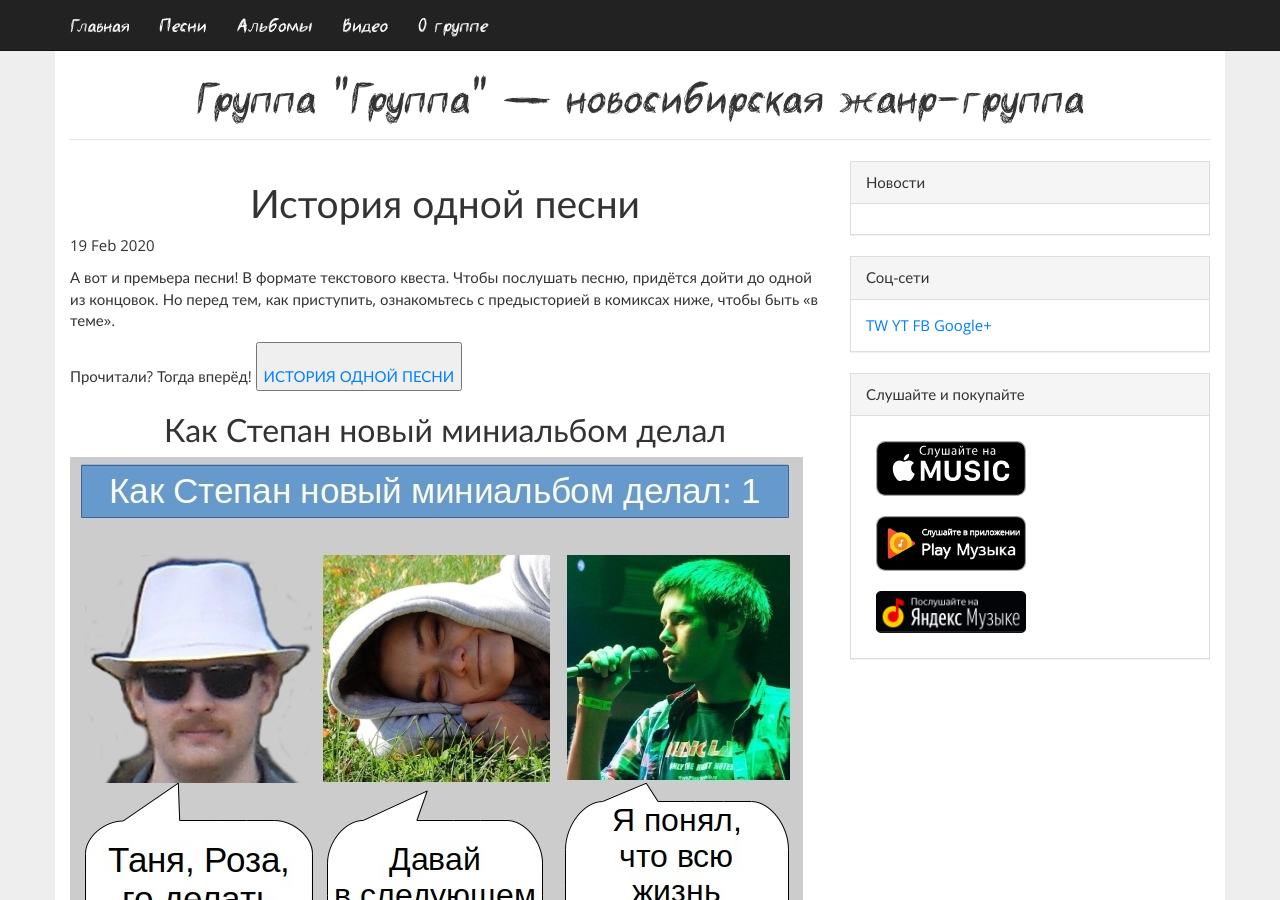
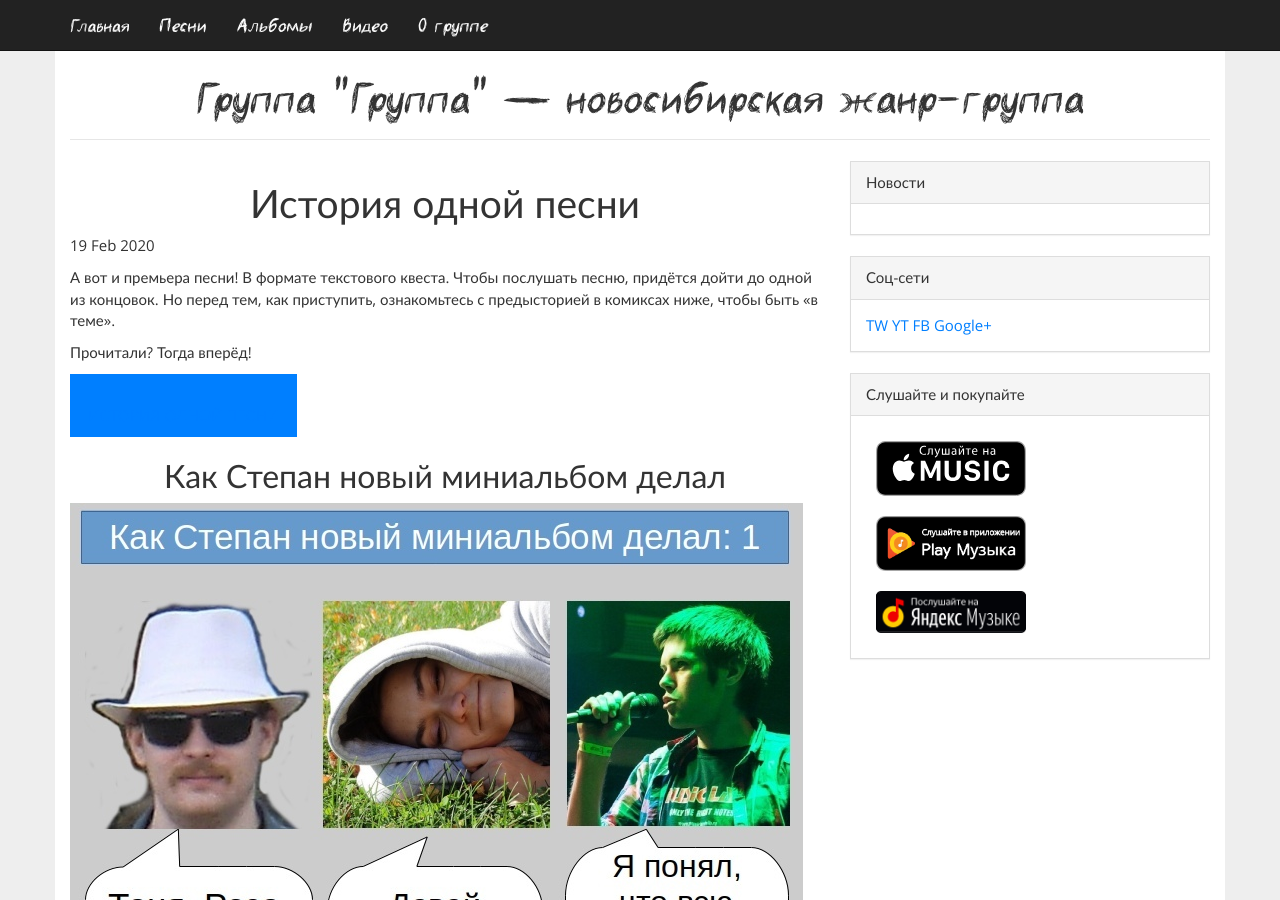
Before and after one commit to gruppa-gruppa-nsk/gruppa-gruppa-nsk.github.io, a Jekyll site: the page built from _posts/other/2021-02-18-one-song-story.md, in a window 1280 px wide and 900 px high. Built offline with Jekyll 4.4.1, drawn with Linux system fonts in a browser that asks for light colours; comment, search, counter and statistics services are not loaded.

Commit message:
Update 2021-02-18-one-song-story.md

```diff
--- a/_posts/other/2021-02-18-one-song-story.md
+++ b/_posts/other/2021-02-18-one-song-story.md
@@ -10,7 +10,9 @@ categories: blog
 А вот и премьера песни! В формате текстового квеста. Чтобы послушать песню, придётся дойти до одной из концовок. Но перед тем, как приступить, ознакомьтесь с предысторией в комиксах ниже, чтобы быть «в теме».
 
 Прочитали? Тогда вперёд!
-<button>
+
+
+<button class="btn btn-primary">
 [ИСТОРИЯ ОДНОЙ ПЕСНИ](https://gruppa.utkorose.ru/winter-quest/ "ИСТОРИЯ ОДНОЙ ПЕСНИ")
  </button>
 
```
